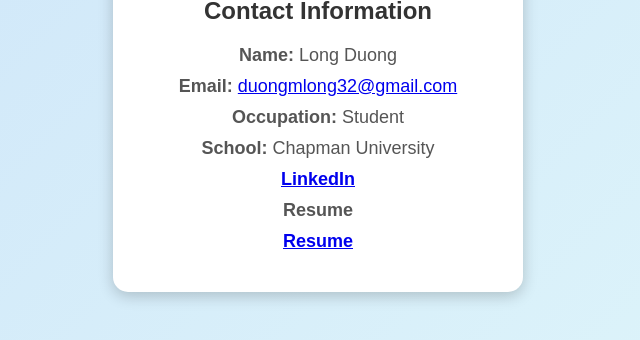
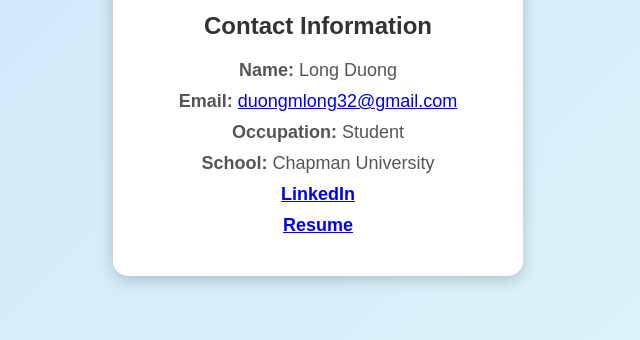
Before and after one commit to CasticleMagical/contact, a plain HTML site: page index.html in a window 1280 px wide. Shown: the part 320-660 px from the top of the page, without its empty margins (322-962 px from the left). Drawn offline with Linux system fonts and the light colour scheme.

Commit message:
Update index.html

```diff
--- a/index.html
+++ b/index.html
@@ -84,7 +84,6 @@
                 <a href="https://www.linkedin.com/in/longduong32/" target="_blank">LinkedIn</a>
             </strong>
         </p>
-        <p><strong>Resume</strong></p>
         <p>
             <strong>
                 <a href="C:\Users\duong\Downloads\Resume.pdf">Resume</a>
```
